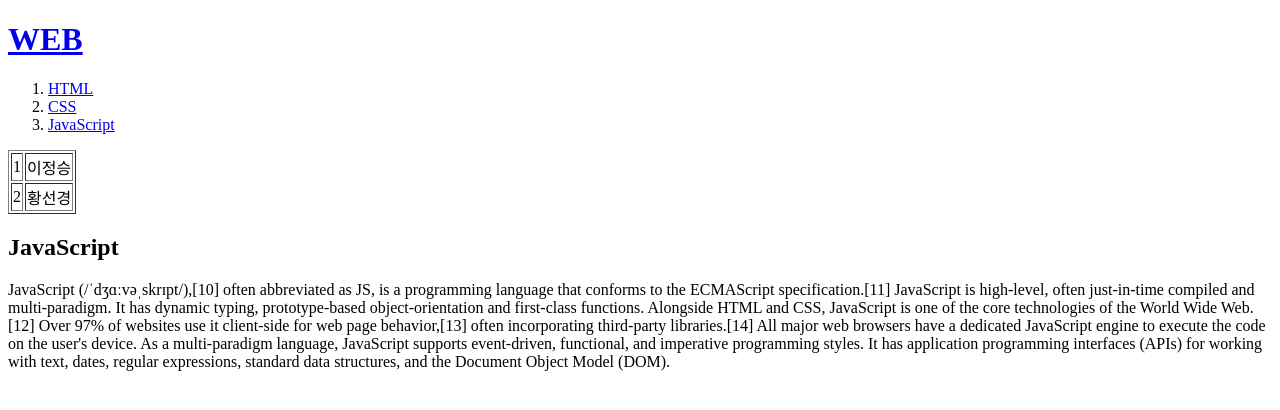
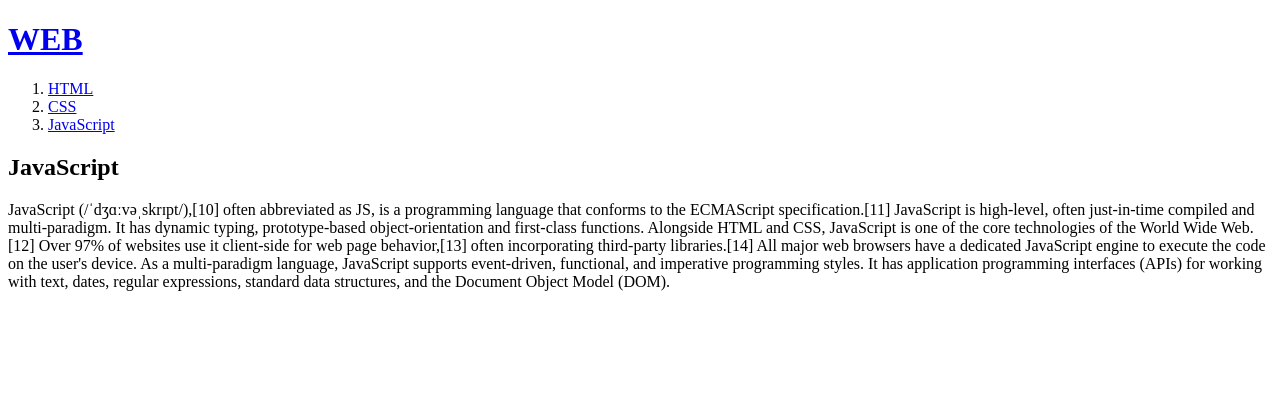
Before and after one commit to leejeongsueng1/web_learning, a plain HTML site: page 3.html in a window 1280 px wide. Drawn offline with Linux system fonts and the light colour scheme.

Commit message:
second version

```diff
--- a/3.html
+++ b/3.html
@@ -12,16 +12,6 @@
     <li><a href="3.html">JavaScript</a></li>
   </ol>
 
-  <table border="true">
-    <tr>
-      <td>1</td>
-      <td>이정승</td>
-    </tr>
-    <tr>
-      <td>2</td>
-      <td>황선경</td>
-    </tr>
-  </table>
 
   <h2>JavaScript</h2>
   <p>JavaScript (/ˈdʒɑːvəˌskrɪpt/),[10] often abbreviated as JS, is a programming language that conforms to the ECMAScript specification.[11] JavaScript is high-level, often just-in-time compiled and multi-paradigm. It has dynamic typing, prototype-based object-orientation and first-class functions.
```
Also changed, not shown: 1.html (+1 -10 lines), 2.html (+1 -10 lines), index.html (+1 -10 lines).
